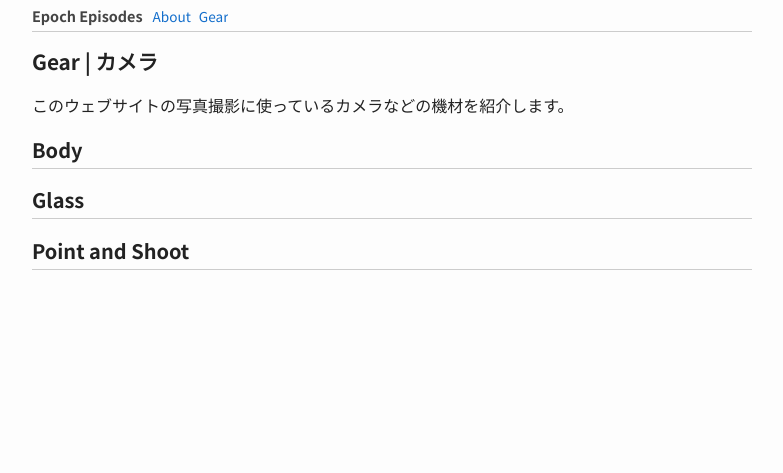
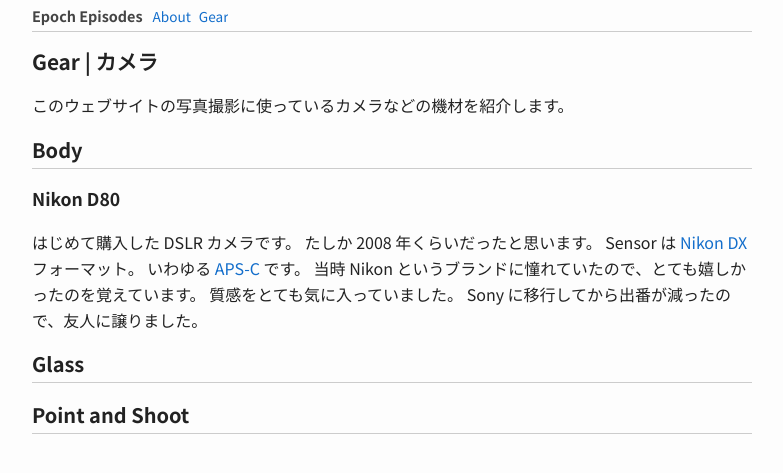
Before and after one commit to toru/ep.torumk.com, a Jekyll site: the page built from _pages/gear_camera.md, in a window 1280 px wide. Shown: the top 473 px of the page, without its empty margins (248-1031 px from the left). Built offline with Jekyll 4.4.1, drawn with Linux system fonts in a browser that asks for light colours.

Commit message:
gear/camera: add a note about nikon d80

```diff
--- a/_pages/gear_camera.md
+++ b/_pages/gear_camera.md
@@ -9,6 +9,16 @@
 
 ## Body
 
+### Nikon D80
+
+はじめて購入した DSLR カメラです。
+たしか 2008 年くらいだったと思います。
+Sensor は [Nikon DX](https://www.nikon-image.com/sp/dx_fx/) フォーマット。
+いわゆる [APS-C](https://ja.wikipedia.org/wiki/APS-C%E3%82%B5%E3%82%A4%E3%82%BA) です。
+当時 Nikon というブランドに憧れていたので、とても嬉しかったのを覚えています。
+質感をとても気に入っていました。
+Sony に移行してから出番が減ったので、友人に譲りました。
+
 ## Glass
 
 ## Point and Shoot
```
